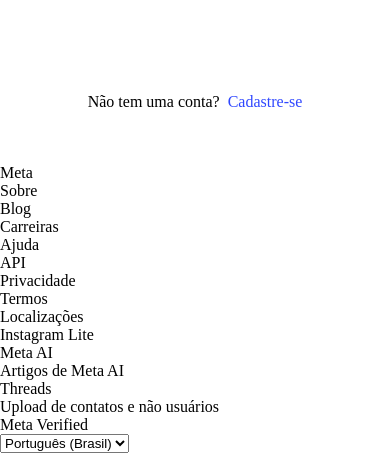
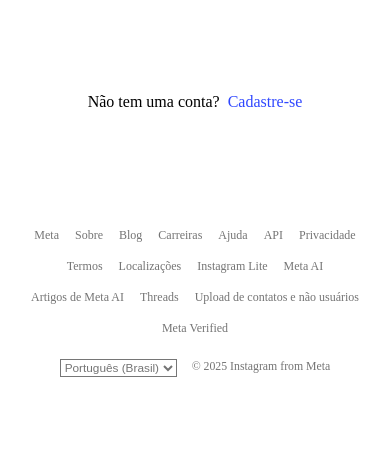
Before and after one commit to michaelprocha/static-file-server-instagram-login, a plain HTML site: page public/index.html in a window 390 px wide. Shown: the part 412-865 px from the top of the page. Drawn offline with Linux system fonts and the light colour scheme; a script that the page names is missing.

Commit message:
add footer mobile, dark and light

```diff
--- a/public/css/index.css
+++ b/public/css/index.css
@@ -128,6 +128,44 @@
 	text-decoration: none;
 }
 
+.footer {
+	padding: calc(32px + 32px) 0 63px 0;
+	display: flex;
+	flex-direction: column;
+	gap: 23px;
+}
+
+.links {
+	padding: 0 24px 0 24px;
+	display: flex;
+	gap: 1rem;
+	flex-wrap: wrap;
+	list-style: none;
+	justify-content: center;
+}
+
+.links__iten {
+	font-size: 12px;
+	color: #a8a8a8;
+}
+
+.copy {
+	display: flex;
+	justify-content: center;
+	gap: 15px;
+}
+
+.copy__language {
+	background-color: #000000;
+	color: #a8a8a8;
+	font-size: 11.8px;
+}
+
+.copy__copy {
+	color: #a8a8a8;
+	font-size: 11.8px;
+}
+
 @media (prefers-color-scheme: dark) {
 	body {
 		background-color: #000000;
@@ -150,22 +188,17 @@
 	}
 
 	.form__login {
-
 		background-color: #fafafa;
 		border: solid 1px #dbdbdb;
-
 	}
 
 	.form__login::placeholder {
 		color: #737373;
-
 	}
 
 	.form__password {
-
 		background-color: #fafafa;
 		border: solid 1px #dbdbdb;
-
 	}
 
 	.form__password::placeholder {
@@ -178,23 +211,36 @@
 		border: none;
 	}
 
-    .login__forgot{
+	.login__forgot {
 		color: #000000;
 	}
 
-    .register{
+	.register {
 		color: #000000;
 	}
 
-    .register__now{
+	.register__now {
 		color: #2f47ff;
 	}
 
-    .div__image{
+	.div__image {
 		content: url("../images/horizontal-divider-light.svg");
 	}
 
-    .div__image--right{
+	.div__image--right {
 		content: url("../images/horizontal-divider-light.svg");
 	}
+
+	.links__iten {
+		color: #747474;
 	}
+
+	.copy__language {
+		background-color: #ffffff;
+		color: #747474;
+	}
+
+	.copy__copy {
+		color: #747474;
+	}
+}
--- a/public/index.html
+++ b/public/index.html
@@ -38,30 +38,31 @@
                 <p class="register">Não tem uma conta?<a class="register__now" href="#">Cadastre-se</a></p>
 			</div>
 		</main>
-        <footer>
-            <ul>
-                <li>Meta</li>
-                <li>Sobre</li>
-                <li>Blog</li>
-                <li>Carreiras</li>
-                <li>Ajuda</li>
-                <li>API</li>
-                <li>Privacidade</li>
-                <li>Termos</li>
-                <li>Localizações</li>
-                <li>Instagram Lite</li>
-                <li>Meta AI</li>
-                <li>Artigos de Meta AI</li>
-                <li>Threads</li>
-                <li>Upload de contatos e não usuários</li>
-                <li>Meta Verified</li>
+        <footer class="footer">
+            <ul class="links">
+                <li class="links__iten">Meta</li>
+                <li class="links__iten">Sobre</li>
+                <li class="links__iten">Blog</li>
+                <li class="links__iten">Carreiras</li>
+                <li class="links__iten">Ajuda</li>
+                <li class="links__iten">API</li>
+                <li class="links__iten">Privacidade</li>
+                <li class="links__iten">Termos</li>
+                <li class="links__iten">Localizações</li>
+                <li class="links__iten">Instagram Lite</li>
+                <li class="links__iten">Meta AI</li>
+                <li class="links__iten">Artigos de Meta AI</li>
+                <li class="links__iten">Threads</li>
+                <li class="links__iten">Upload de contatos e não usuários</li>
+                <li class="links__iten">Meta Verified</li>
             </ul>
-            <div>
-                <select name="language" id="language" aria-label="Idioma">
-                    <option value="a" selected>Português (Brasil)</option>
-                    <option value="b">English</option>
-                    <option value="c">Español</option>
+            <div class="copy">
+                <select class="copy__language" name="language" id="language" aria-label="Idioma">
+                    <option class="language__chose" value="a" selected>Português (Brasil)</option>
+                    <option class="language__chose" value="b">English</option>
+                    <option class="language__chose" value="c">Español</option>
                 </select>
+                <p class="copy__copy">© 2025 Instagram from Meta</p>
             </div>
         </footer>
         <script src="./js/index.js"></script>
```
Lines whose indentation alone changed are shown as unchanged.
